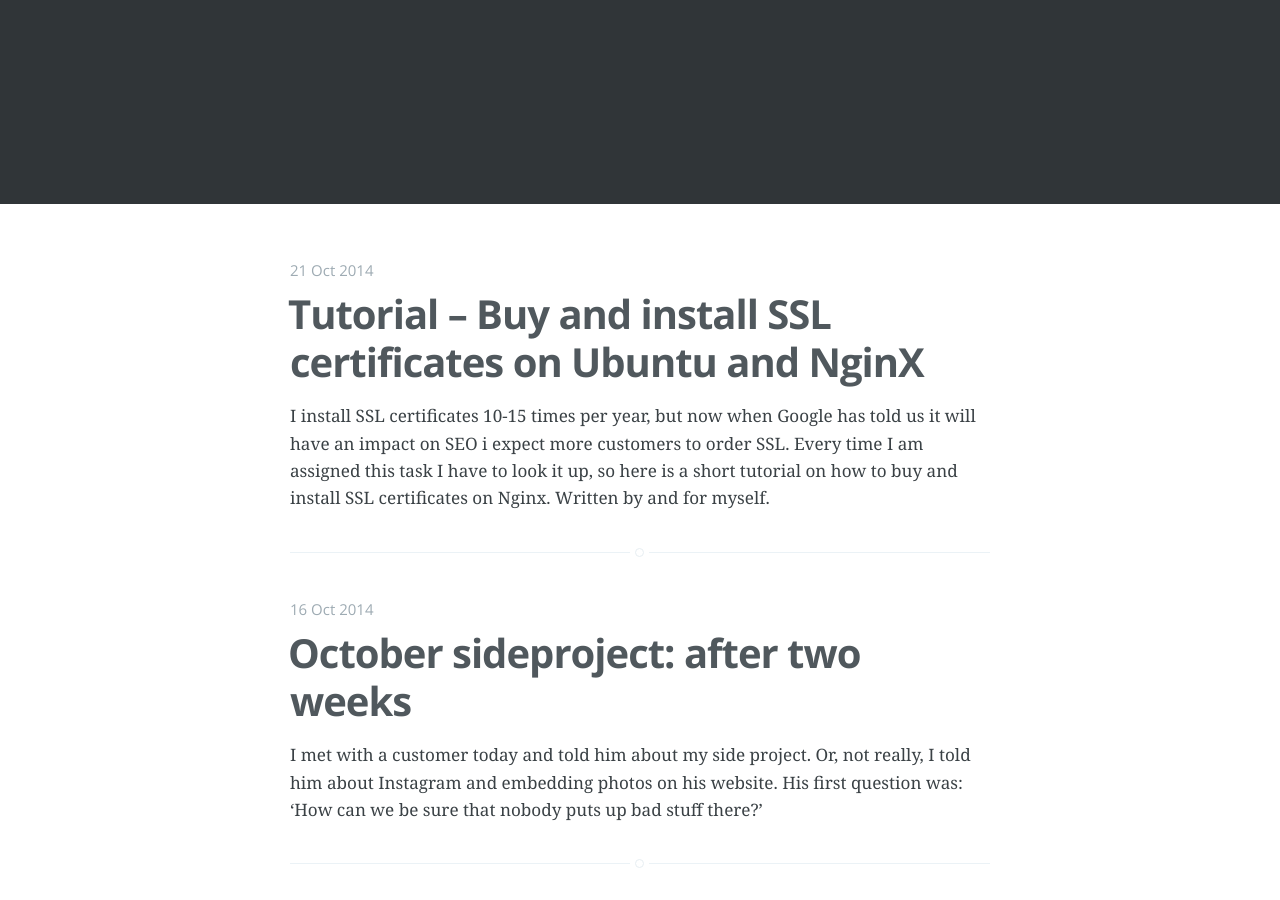
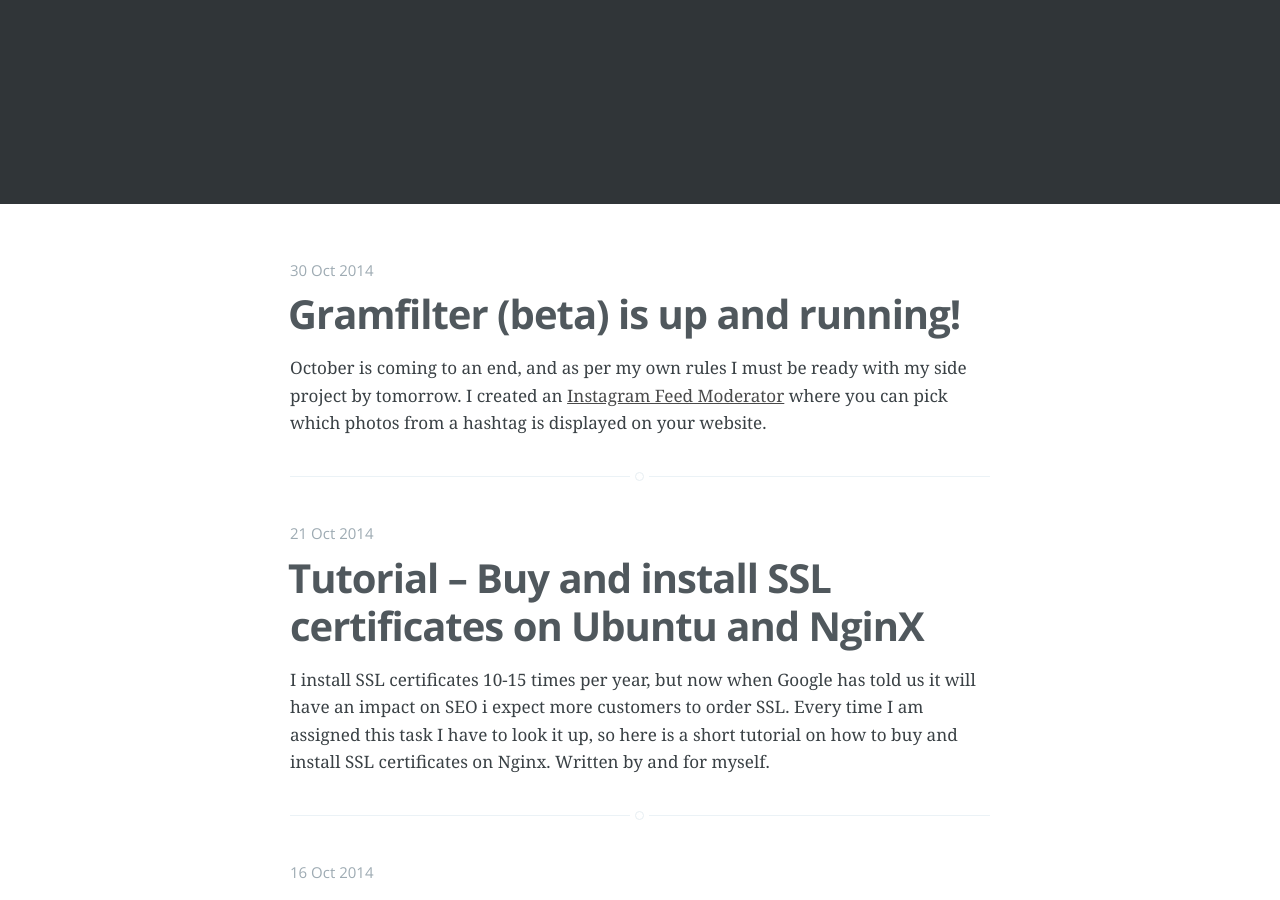
Before and after one commit to davidelbe/david.elbe.me, a Jekyll site: the page built from index.html, in a window 1280 px wide and 900 px high, scrolled down 336 px. Built offline with Jekyll 4.4.1, drawn with Linux system fonts in a browser that asks for light colours; Markdown is read by kramdown in place of the engine named in the settings; the list of posts is cut into pages by our own code; some of the changed text lies outside the part shown.

Commit message:
Gramfilter beta

````diff
--- a/_posts/2014-10-21-tutorial--buy-and-install-ssl-certificates-on-ubuntu-and-nginx.markdown
+++ b/_posts/2014-10-21-tutorial--buy-and-install-ssl-certificates-on-ubuntu-and-nginx.markdown
@@ -2,6 +2,7 @@
 layout: post
 title: "Tutorial – Buy and install SSL certificates on Ubuntu and NginX"
 date: "2014-10-21"
+disqus: true
 ---
 
 I install SSL certificates 10-15 times per year, but now when Google has told
--- /dev/null
+++ b/_posts/2014-10-30-gramfilter--working.markdown
@@ -0,0 +1,50 @@
+---
+layout: post
+title: "Gramfilter (beta) is up and running!"
+date: "2014-10-30"
+disqus: true
+---
+
+October is coming to an end, and as per my own rules I must be ready with
+my side project by tomorrow. I created an [Instagram Feed Moderator](https://gramfilter.com/)
+where you can pick which photos from a hashtag is displayed on your website.
+
+So far it has been great. One of our customers are already using it in production
+and others are going to use it within a few months. I have integrated payments
+with Stripe, and it seems to work fine.
+
+## Example of an embedded feed
+
+Here is a feed for the hashtag *#elbe* that will be updated every hour. It is
+currently non-moderated, but I have the ability to remove ugly photos if I see
+them.
+
+<!-- start Instagram embed code -->
+<div id="gramfilter11"></div>
+<script src="http://gramfilter.com/embed/11.js" type="text/javascript"></script>
+<!-- end Instagram embed code -->
+
+The embed code looks like this:
+
+```
+<!-- start Instagram embed code -->
+<div id="gramfilter11"></div>
+<script src="http://gramfilter.com/embed/11.js" type="text/javascript"></script>
+<!-- end Instagram embed code -->
+```
+
+## Known issues / missing features
+
+* Administration does not work in IE8
+* It has only one feed layout so far
+* Signup page needs some tweaking to feel professional
+* Minor layout issues inside the app
+* Links to Instagram version of the photos
+* Handle removed photos
+* Some parts of the app misses 'blank slate', information on what to do when you are just starting out.
+* It is not not visible in the search engines yet. I am aiming for the phrase 'moderated instagram feed', but you maybe have better suggestions for me?
+
+I have tomorrow to fix some of the issues above – and since I really like this
+project I guess i will continue do some fixes to it in the future.
+
+Any feedback is highly appreciated!
````
